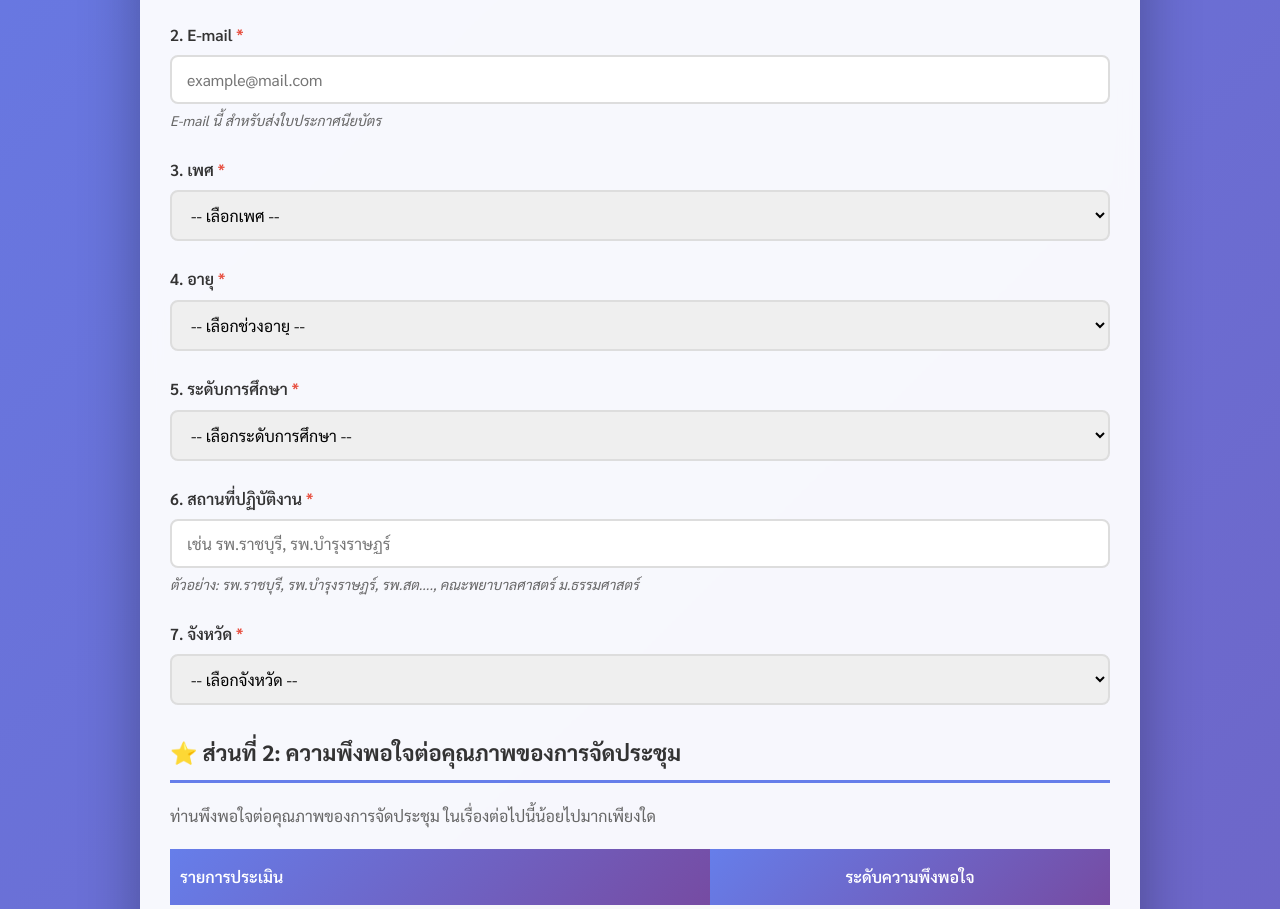
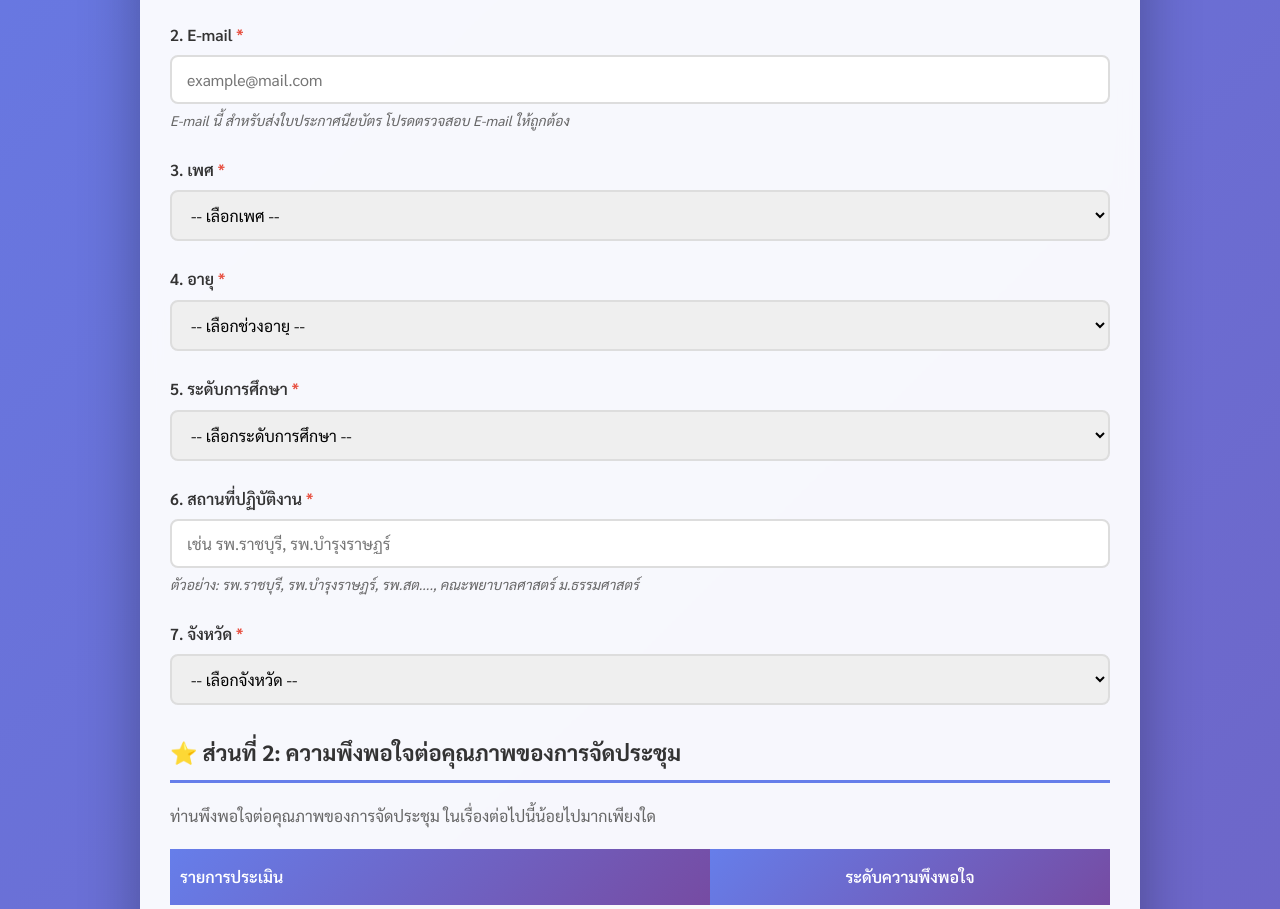
Before and after one commit to Nattachai534/Day1_26Nov, a plain HTML site: page index.html in a window 1280 px wide. Shown: the part 809-1718 px from the top of the page. Drawn offline with Linux system fonts and the light colour scheme; some packages are replaced by stand-ins of ours; no server answers; a script that the page names is missing.

Commit message:
Enhance email input field example text
Updated the example text for the email input field to include a reminder for correct email verification.

```diff
--- a/index.html
+++ b/index.html
@@ -413,7 +413,7 @@
                 <div class="form-group">
                     <label>2. E-mail <span class="required">*</span></label>
                     <input type="email" name="email" required placeholder="example@mail.com">
-                    <div class="example-text">E-mail นี้ สำหรับส่งใบประกาศนียบัตร</div>
+                    <div class="example-text">E-mail นี้ สำหรับส่งใบประกาศนียบัตร โปรดตรวจสอบ E-mail ให้ถูกต้อง</div>
                 </div>
 
                 <div class="form-group">
```
